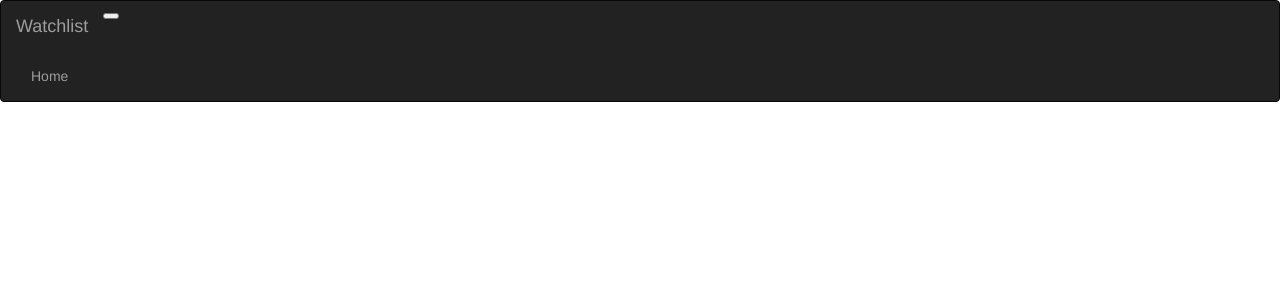
After one commit to TCIrose/watchlist, a Flask app: template app/templates/base.html in a window 1280 px wide. The commit adds this page. Shown: the top 300 px of the page. Run offline with Flask 2, Linux system fonts and the light colour scheme; the template is opened without the code that fills it, so the values that code supplies are empty; parts of the project's set-up code (start-up, migrations or seed data) failed here and were passed over; some libraries are stand-ins or nearby versions.

Commit message:
Added Bootstrap[Added a Navigation bar and more styling] for styling and also imported the error.py file which had been left out

```diff
--- a/app/__init__.py
+++ b/app/__init__.py
@@ -1,5 +1,6 @@
 from flask import Flask
 from .config import DevConfig
+from flask_bootstrap import Bootstrap
 
 #Initializing application
 app = Flask(__name__, instance_relative_config = True)
@@ -8,4 +9,8 @@ app = Flask(__name__, instance_relative_config = True)
 app.config.from_object(DevConfig)
 app.config.from_pyfile('config.py')
 
+#Initializing flask extensions
+bootstrap = Bootstrap(app)
+
 from app import views
+from app import error
--- /dev/null
+++ b/app/templates/base.html
@@ -0,0 +1,4 @@
+{% extends 'bootstrap/base.html' %}
+
+<!--Navbar block-->
+{% block navbar %} {% include 'navbar.html' %} {% endblock %}
--- a/app/templates/movie.html
+++ b/app/templates/movie.html
@@ -1,3 +1,4 @@
+{% extends 'base.html' %}
 <!--Content block-->
 {% block content %}
 <div class='container'>
--- /dev/null
+++ b/app/templates/navbar.html
@@ -0,0 +1,19 @@
+<div class='navbar navbar-inverse' role="navigation">
+    <div class='container-fluid'>
+        <button type='button' class='navbar-toogle' data-toogle='collapse' data-target='.navbar-collapse'>
+            <span class='sr-only'>toogle</span>
+            <span class='icon-bar'></span>
+            <span class='icon-bar'></span>
+            <span class='icon-bar'></span>
+        </button>
+        <a class='navbar-brand' href='/'>Watchlist</a>
+    </div>
+    <div class='navbar-collapse collapse'>
+        <ul class='nav navbar-nav'>
+            <li><a href='' />Home</a>
+            </li>
+        </ul>
+    </div>
+
+</div>
+</div>
```
Also changed, not shown: app/templates/index.html (+10 -23 lines).
